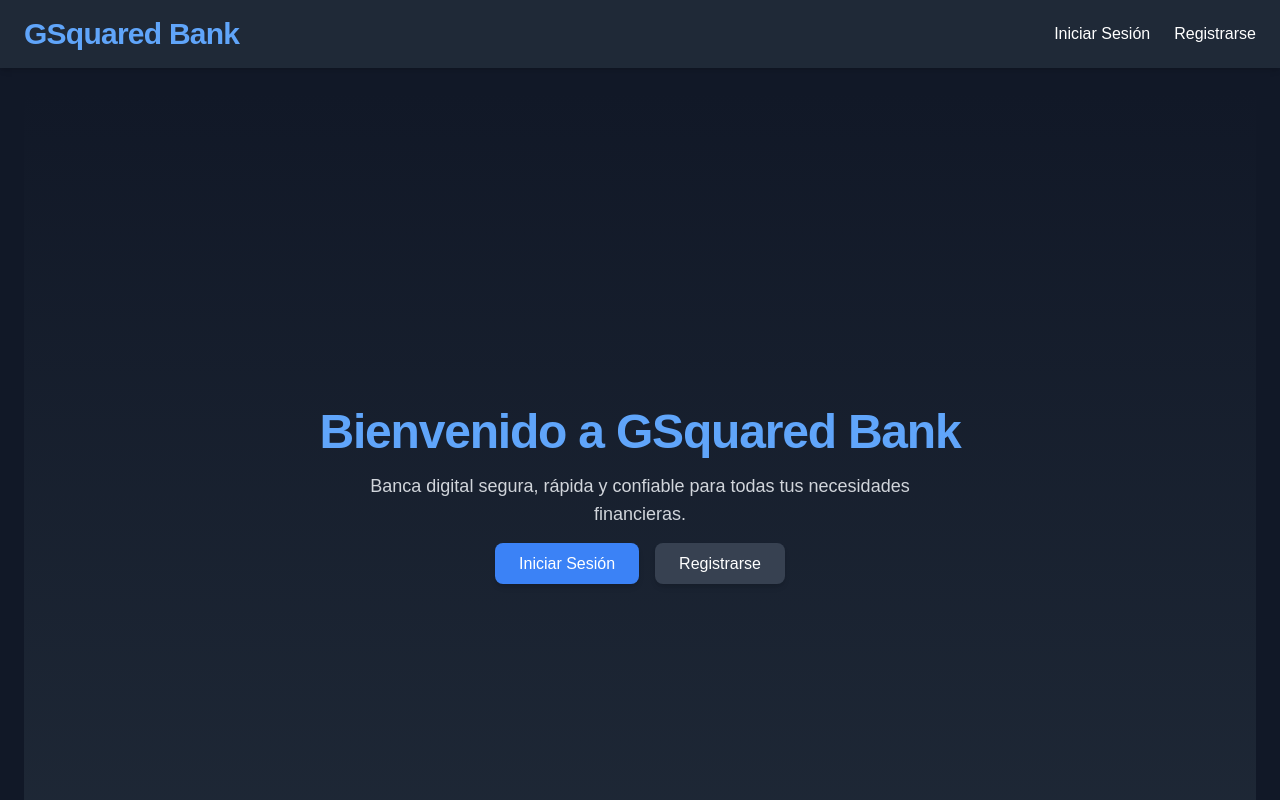
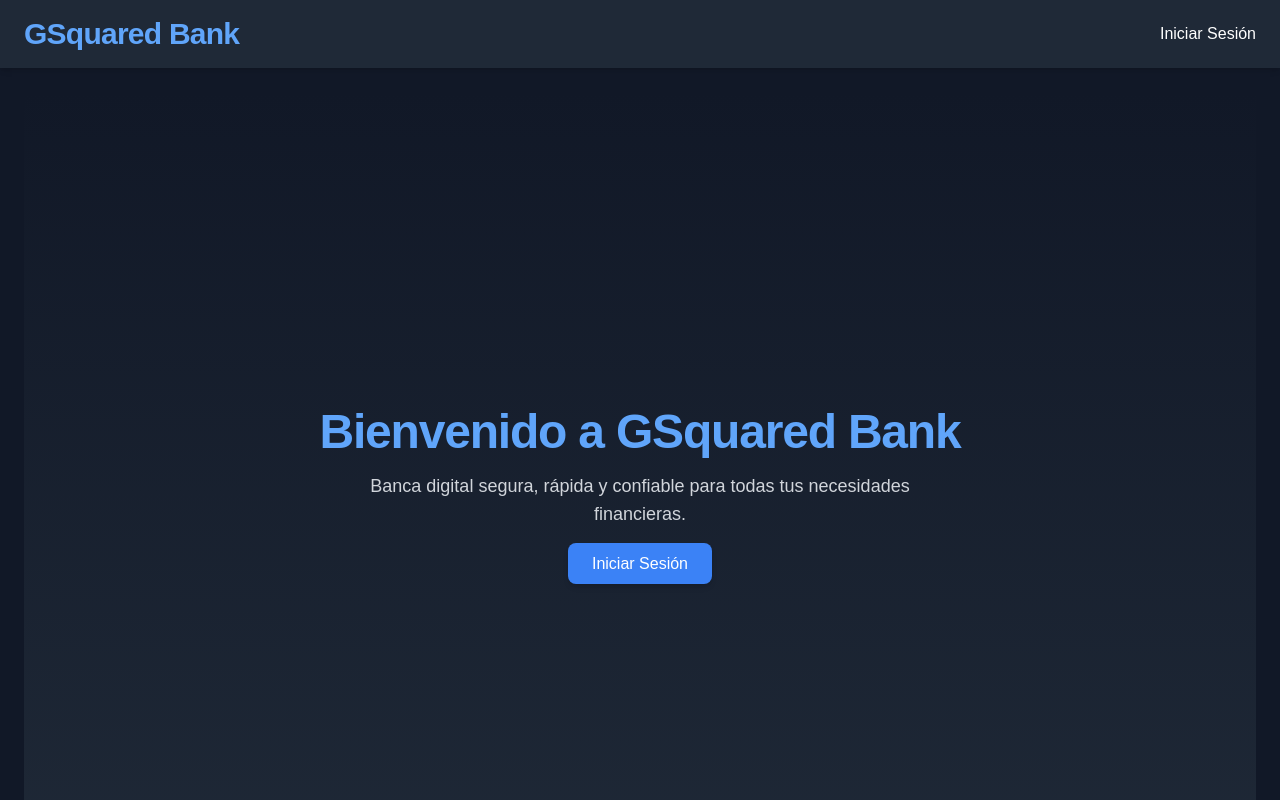
Before and after one commit to Hayser8/Banco, a Next.js app in the folder banco-app/: page / in a window 1280 px wide. Shown: the top 800 px of the page. Built offline with nearby package versions, Linux system fonts and the light colour scheme.

Commit message:
cambios en la landing page para solo poder iniciar sesión sin poder registrarse

```diff
--- a/banco-app/src/app/(landing)/layout.jsx
+++ b/banco-app/src/app/(landing)/layout.jsx
@@ -1,4 +1,4 @@
-import "../styles/globals.css"
+import "../styles/globals.css";
 
 export default function LandingLayout({ children }) {
   return (
@@ -11,9 +11,8 @@ export default function LandingLayout({ children }) {
         {/* Navbar */}
         <header className="bg-gray-800 shadow-md py-4 px-6 flex justify-between items-center">
           <h1 className="text-3xl font-bold text-blue-400">GSquared Bank</h1>
-          <nav className="space-x-6">
+          <nav>
             <a href="/login" className="hover:text-blue-300">Iniciar Sesión</a>
-            <a href="/register" className="hover:text-blue-300">Registrarse</a>
           </nav>
         </header>
 
--- a/banco-app/src/app/(landing)/page.jsx
+++ b/banco-app/src/app/(landing)/page.jsx
@@ -1,4 +1,4 @@
-import "../styles/globals.css"
+import "../styles/globals.css";
 
 export default function HomePage() {
   return (
@@ -9,12 +9,9 @@ export default function HomePage() {
         <p className="text-lg text-gray-300 max-w-xl">
           Banca digital segura, rápida y confiable para todas tus necesidades financieras.
         </p>
-          <div className="mt-6 space-x-4">
+        <div className="mt-6">
           <a href="/login" className="bg-blue-500 hover:bg-blue-600 text-white py-3 px-6 rounded-lg shadow-md">
             Iniciar Sesión
-            </a>
-            <a href="/register" className="bg-gray-700 hover:bg-gray-600 text-white py-3 px-6 rounded-lg shadow-md">
-              Registrarse
           </a>
         </div>
       </section>
```
Lines whose indentation alone changed are shown as unchanged.
